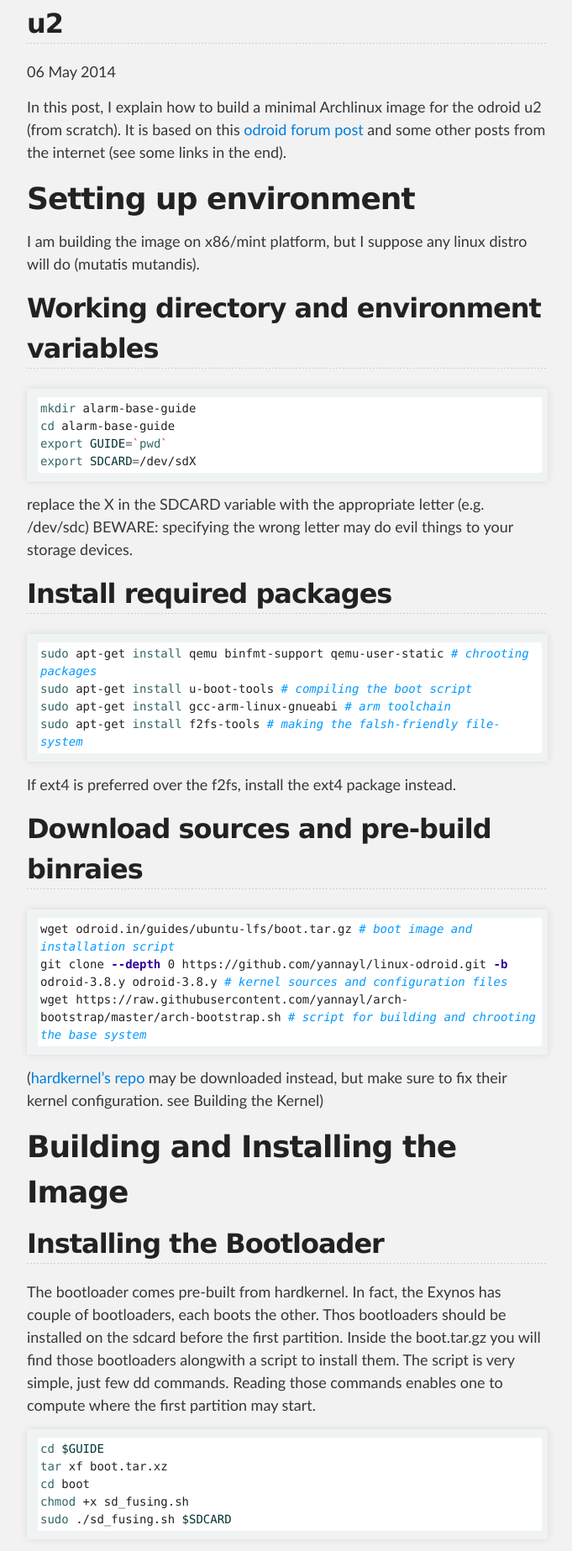
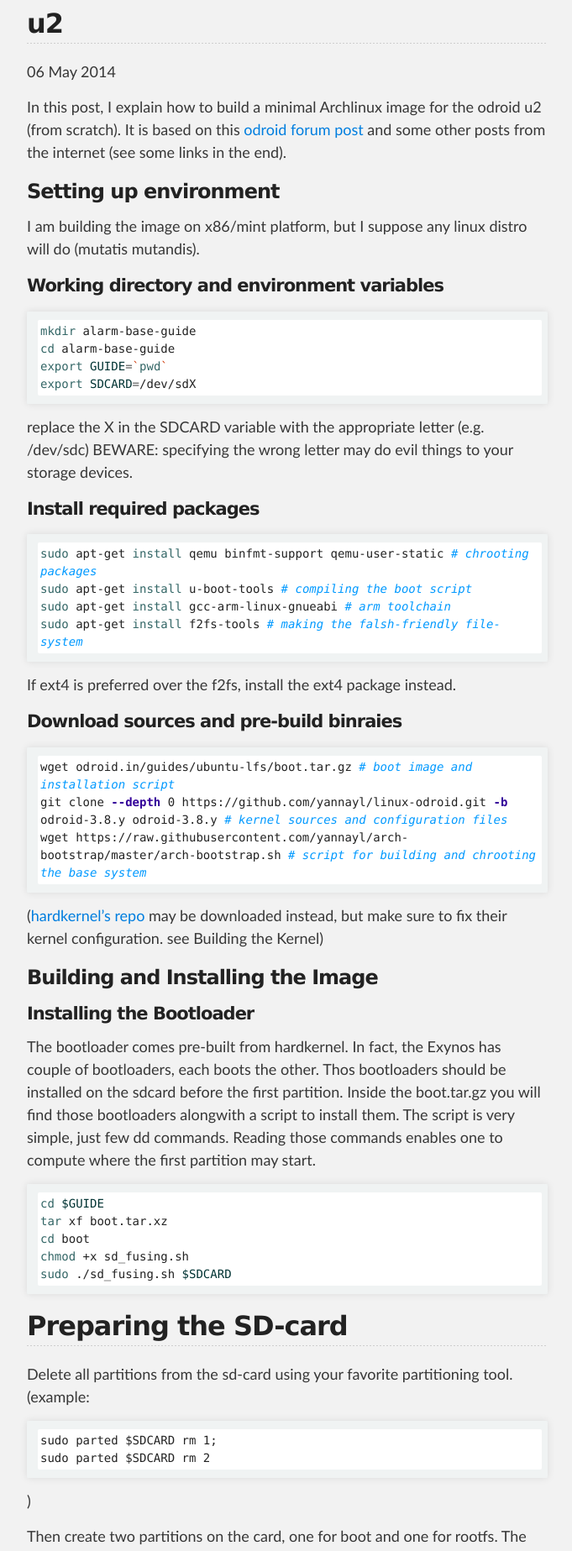
Before and after one commit to yannayl/odroidu2-home-server, a Jekyll site: the page built from posts/base-system.md, in a window 1280 px wide. Shown: the part 340-2187 px from the top of the page at 84% size, without its empty margins (298-979 px from the left). Built offline with Jekyll 4.4.1, drawn with Linux system fonts in a browser that asks for light colours; Markdown is read by kramdown in place of the engine named in the settings.

````diff
--- a/posts/base-system.md
+++ b/posts/base-system.md
@@ -8,12 +8,12 @@ categories: archlinux
 In this post, I explain how to build a minimal Archlinux image for the odroid u2 (from scratch).
 It is based on this [odroid forum post](http://forum.odroid.com/viewtopic.php?f=52&t=3662) and some other posts from the internet (see some links in the end).
 
-Setting up environment
-======================
+### Setting up environment
+
 I am building the image on x86/mint platform, but I suppose any linux distro will do (mutatis mutandis).
 
-Working directory and environment variables
--------------------------------------------
+#### Working directory and environment variables
+
 ```bash
 mkdir alarm-base-guide
 cd alarm-base-guide
@@ -25,8 +25,8 @@ replace the X in the SDCARD variable with the appropriate letter (e.g. /dev/sdc)
 BEWARE: specifying the wrong letter may do evil things to your storage devices.
 
 
-Install required packages
--------------------------
+#### Install required packages
+
 ```bash
 sudo apt-get install qemu binfmt-support qemu-user-static # chrooting packages
 sudo apt-get install u-boot-tools # compiling the boot script
@@ -35,8 +35,8 @@ sudo apt-get install f2fs-tools # making the falsh-friendly file-system
 ```
 If ext4 is preferred over the f2fs, install the ext4 package instead.
 
-Download sources and pre-build binraies
----------------------------------------
+#### Download sources and pre-build binraies
+
 ```bash
 wget odroid.in/guides/ubuntu-lfs/boot.tar.gz # boot image and installation script
 git clone --depth 0 https://github.com/yannayl/linux-odroid.git -b odroid-3.8.y odroid-3.8.y # kernel sources and configuration files
@@ -45,11 +45,10 @@ wget https://raw.githubusercontent.com/yannayl/arch-bootstrap/master/arch-bootst
 
 ([hardkernel's repo](https://github.com/hardkernel/linux) may be downloaded instead, but make sure to fix their kernel configuration. see Building the Kernel)
 
-Building and Installing the Image
-=================================
+### Building and Installing the Image
 
-Installing the Bootloader
--------------------------
+#### Installing the Bootloader
+
 The bootloader comes pre-built from hardkernel. In fact, the Exynos has couple of bootloaders, each boots the other. Thos bootloaders should be installed on the sdcard before the first partition. Inside the boot.tar.gz you will find those bootloaders alongwith a script to install them. The script is very simple, just few dd commands. Reading those commands enables one to compute where the first partition may start.
 
 ```bash
@@ -93,8 +92,8 @@ w
 finally, run ```sudo partprobe $SDCARD``` to see the newly created partitions.
 
 
-Make and Mount the Partitions
------------------------------
+#### Make and Mount the Partitions
+
 ```bash
 cd $GUIDE
 mkdir -p rootfs
@@ -107,8 +106,8 @@ sudo mount "${SDCARD}2" rootfs
 
 if you want an ext4 and not f2fs, don't forget to tunefs off the journal, and don't add the rootfs type in the boot cmdline.
 
-Create Boot Script
-------------------
+#### Create Boot Script
+
 ```bash
 cd $GUIDE/boot
 cat << __EOF__ | sudo tee boot.txt
@@ -121,8 +120,8 @@ __EOF__
 sudo mkimage -A arm -T script -C none -n boot -d ./boot.txt boot.scr
 ```
 
-Build the Base-System
----------------------
+#### Build the Base-System
+
 ```bash
 cd $GUIDE
 sudo ./arch-bootstrap.sh -d arch-pkg -a arm -q rootfs
@@ -133,8 +132,8 @@ Note that inside the rootfs, there is a qemu-arm-static binary for chrooting fro
 
 I altered the original script which was documented (sorta) here:[Archbootstrap in ArchLinux Wiki](https://wiki.archlinux.org/index.php/Archbootstrap)
 
-Configure/Build/Install the kernel
-----------------------------------
+#### Configure/Build/Install the kernel
+
 ```bash
 cd $GUIDE/odroid-3.8.y
 export ARCH=arm
@@ -154,14 +153,14 @@ sudo sed -i '/^#IgnorePkg/a IgnorePkg   = linux' $GUIDE/rootfs/etc/pacman.conf
 ```
 This way (hopefully) our kernel won't break
 
-Unmount and Cleanup
--------------------
+#### Unmount and Cleanup
+
 ```bash
 cd $GUIDE
 sudo umount roofts boot
 sync
 ```
 
-Finish
-======
+### Finish
+
 Thats it. You can put the sd card in the odroid and it will boot wit practically bare linux + pacman + systemd + bash + getty.
````
